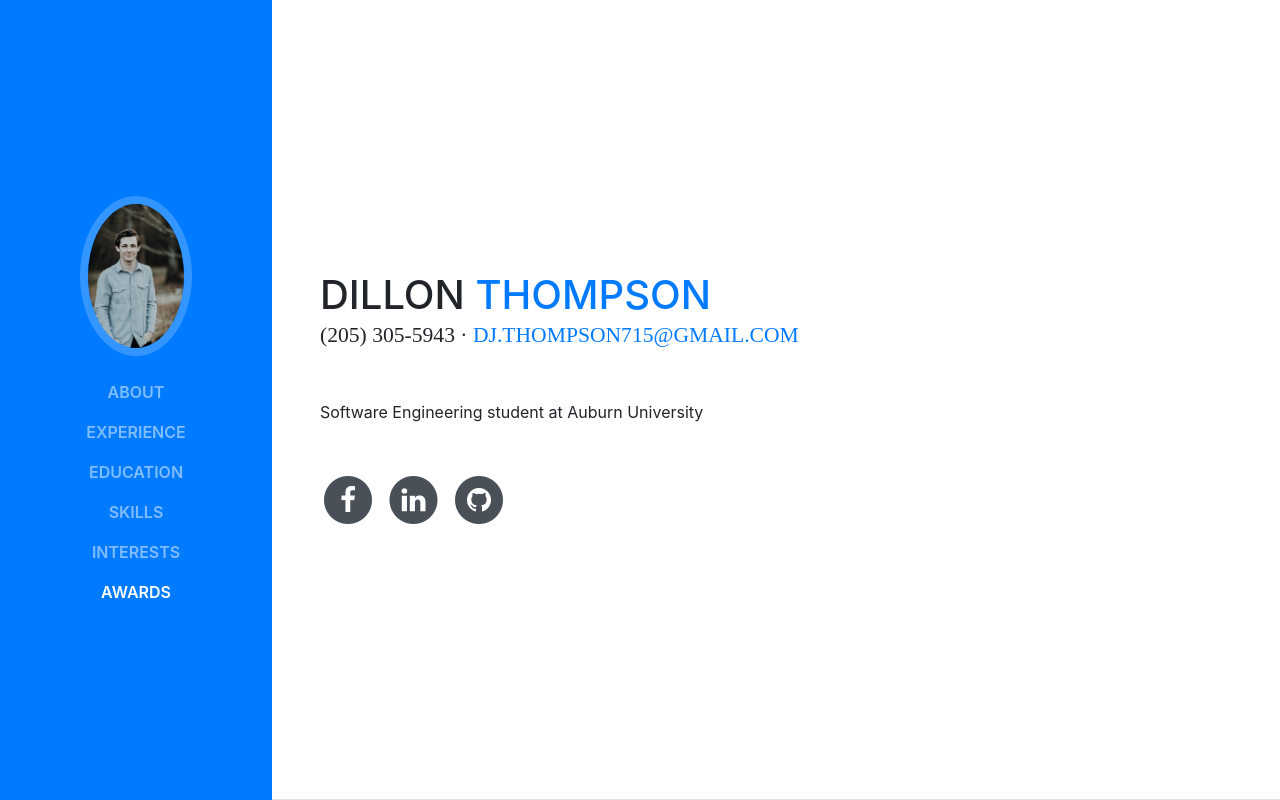
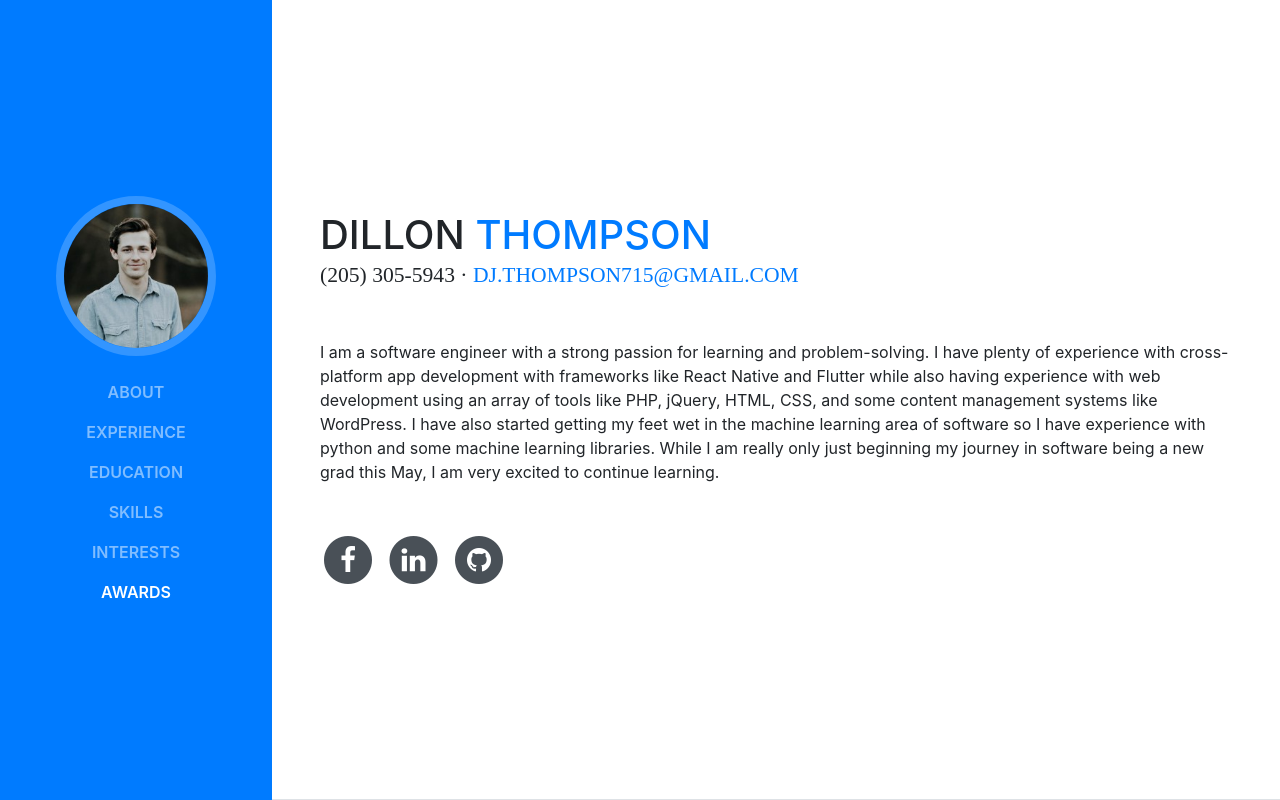
Before and after one commit to dillonthompson/dillonthompson, a website with bundled scripts: page index.html in a window 1280 px wide. Shown: the top 800 px of the page. Built offline with nearby package versions, Linux system fonts and the light colour scheme; a web font is replaced by a local one.

Commit message:
added aummary

```diff
--- a/index.html
+++ b/index.html
@@ -33,7 +33,7 @@
         <a class="navbar-brand js-scroll-trigger" href="#page-top">
             <span class="d-block d-lg-none">Start Bootstrap</span>
             <span class="d-none d-lg-block">
-          <img class="img-fluid img-profile rounded-circle mx-auto mb-2" src="img/dillon.jpg" alt="">
+          <img class="img-fluid img-profile rounded-circle mx-auto mb-2" src="img/dillon.jpeg" alt="">
         </span>
         </a>
         <button class="navbar-toggler" type="button" data-toggle="collapse" data-target="#navbarSupportedContent" aria-controls="navbarSupportedContent" aria-expanded="false" aria-label="Toggle navigation">
@@ -73,7 +73,7 @@
                 <div class="subheading mb-5">(205) 305-5943 ·
                     <a href="mailto:dj.thompson715@gmail.com">dj.thompson715@gmail.com</a>
                 </div>
-                <p class="mb-5">Software Engineering student at Auburn University</p>
+                <p class="mb-5">I am a software engineer with a strong passion for learning and problem-solving. I have plenty of experience with cross-platform app development with frameworks like React Native and Flutter while also having experience with web development using an array of tools like PHP, jQuery, HTML, CSS, and some content management systems like WordPress. I have also started getting my feet wet in the machine learning area of software so I have experience with python and some machine learning libraries. While I am really only just beginning my journey in software being a new grad this May, I am very excited to continue learning.</p>
                 <ul class="list-inline list-social-icons mb-0">
                     <li class="list-inline-item">
                         <a target="_blank" href="https://www.facebook.com/dillon.thompson.9279">
```
Also changed, not shown: img/dillon.jpeg (added), img/dillon.jpg (deleted), img/dillonthompson.png (deleted).
